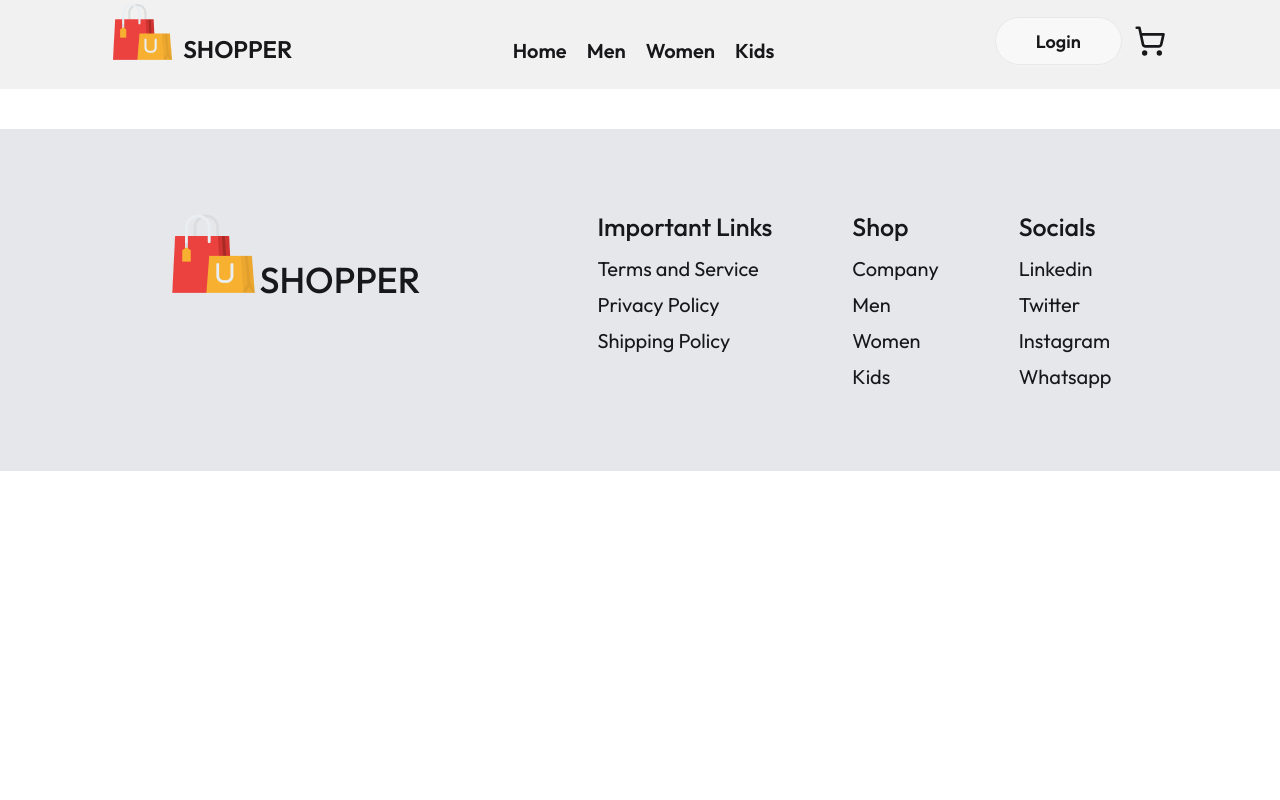
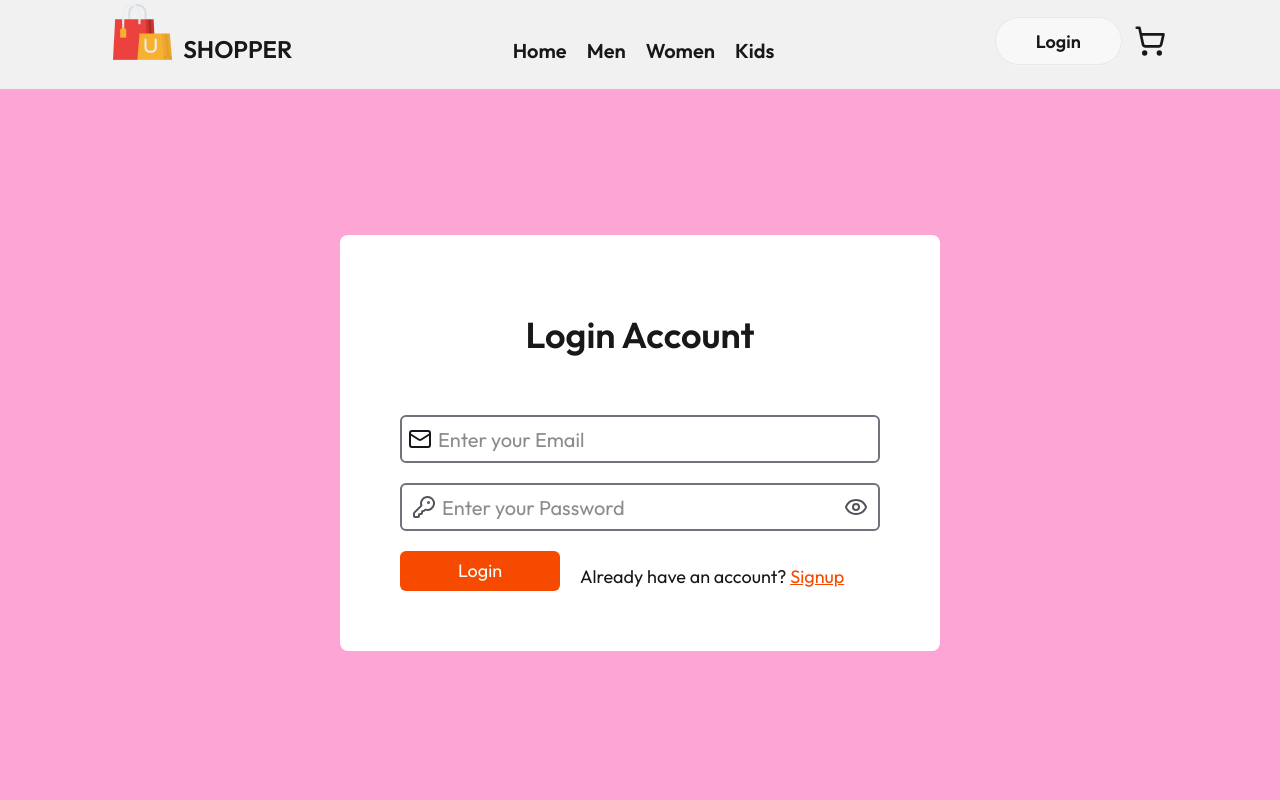
Before and after one commit to codedinpeace/E-Commerce-Store, a React (Vite) app in the folder frontend/: page /Login in a window 1280 px wide. Shown: the top 800 px of the page. Built offline with nearby package versions, Linux system fonts and the light colour scheme; no server answers; the HTML template or start-up script is replaced by a standard one; a web font is replaced by a local one.

Commit message:
Full Auth System completed

```diff
--- a/frontend/src/App.jsx
+++ b/frontend/src/App.jsx
@@ -1,8 +1,9 @@
-import React, { Suspense, lazy } from "react";
-import { Route, Routes, useLocation } from "react-router-dom";
+import React, { Suspense, lazy, useEffect } from "react";
+import { Route, Routes, useLocation} from "react-router-dom";
 import Navbar from "./Components/Navbar";
 const Footer = lazy(()=> import("./Components/Footer"));
 import { Toaster } from "react-hot-toast";
+import { useAuthStore } from "./States/authStore";
 
 // Lazy imports for route-based code splitting
 const LandingPage = lazy(() => import("./Pages/LandingPage"));
@@ -14,8 +15,15 @@ const Signup = lazy(() => import("./Pages/Signup"));
 const Login = lazy(() => import("./Pages/Login"));
 const AdminPage = lazy(() => import("./Pages/AdminPage"));
 const ProductPage = lazy(() => import("./Components/ProductPage"));
+const ProfileSection = lazy(() => import("./Components/ProfileSection"));
 
 const App = () => {
+
+  const {isLoggedIn, Check} = useAuthStore()
+
+  useEffect(()=>{
+    Check()
+  }, [])
 
   const location = useLocation()
   const hideFooterRoutes = ["/login", "/signup"]
@@ -31,11 +39,12 @@ const App = () => {
           <Route path="/Men" element={<Men />} />
           <Route path="/Women" element={<Women />} />
           <Route path="/Kids" element={<Kids />} />
-          <Route path="/Cart" element={<Cart />} />
-          <Route path="/AdminPage" element={<AdminPage />} />
+          <Route path="/Cart" element={ isLoggedIn ?  <Cart /> : <Signup />} />
+          <Route path="/AdminPage" element={isLoggedIn ? <AdminPage /> : <Signup />} />
           <Route path="/product/:id" element={<ProductPage />} />
-        <Route path="/Signup" element={<Signup />} />
-        <Route path="/Login" element={<Login />} />
+        <Route path="/Signup" element={isLoggedIn ? <LandingPage /> : <Signup />} />
+        <Route path="/Login" element={isLoggedIn ? <LandingPage /> : <Login />} />
+        <Route path ="/profile" element={isLoggedIn ? <ProfileSection /> : <Login />}/>
         </Routes>
       </Suspense>
 
--- a/frontend/src/Components/Navbar.jsx
+++ b/frontend/src/Components/Navbar.jsx
@@ -4,8 +4,10 @@ import logo from '../assets/Assets/Frontend_Assets/logo.png'
     import { ShoppingCart, Menu, X } from 'lucide-react'
     import gsap from 'gsap';
     import { useGSAP } from '@gsap/react';
+    import { useAuthStore } from '../States/authStore';
 
     const Navbar = () => {
+      const {isLoggedIn, authUser} = useAuthStore()
       const [visible, setVisible] = useState(false)
       const navbarRef = useRef(null)
 
@@ -53,11 +55,23 @@ const Navbar = () => {
               <Link to="/Kids" className='hover:text-gray-500'>Kids</Link>
             </div>
             <div className='flex items-center gap-2'>
+              {
+                isLoggedIn ? (
+                  <Link to="/profile">
+                  <div className="w-10 text-xl font-semibold h-10 rounded-full bg-gray-200 cursor-pointer flex items-center justify-center">
+          {/* {authUser?.name.split("")[0] || "U"} */}
+          <img src="https://png.pngtree.com/png-clipart/20190904/original/pngtree-user-cartoon-girl-avatar-png-image_4492903.jpg" alt="" />
+        </div>
+                  </Link>
+      ) : (
         <Link to="/login">
-            <button className='btn btn-xs rounded-full sm:btn-sm md:btn-md lg:btn-lg xl:px-10'>
+        <button className="btn btn-xs rounded-full sm:btn-sm md:btn-md lg:btn-lg xl:px-10">
           Login
         </button>
               </Link>
+      )
+    }
+
               <Link to="/cart">
                 <ShoppingCart className='w-10 h-8 cursor-pointer'/>
               </Link>
--- /dev/null
+++ b/frontend/src/Components/ProfileSection.jsx
@@ -0,0 +1,14 @@
+import React from 'react'
+import { useAuthStore } from '../States/authStore'
+
+const ProfileSection = () => {
+
+  const {authUser} = useAuthStore()
+  return (
+    <div>
+
+    </div>
+  )
+}
+
+export default ProfileSection
--- a/frontend/src/Pages/Login.jsx
+++ b/frontend/src/Pages/Login.jsx
@@ -1,12 +1,81 @@
 import React, {useState} from 'react'
+import { useAuthStore } from '../States/authStore'
+import {Mail, KeyRound, EyeClosed, Eye } from "lucide-react"
 
 const Login = () => {
+  const {isLoggingIn, Loginuser, } = useAuthStore()
+
+  const [authUser, setAuthUser] = useState({
+    name:"",
+    email:"",
+    password:"",
+  })
+
+  const[visiblePassword, setVisiblePassword] = useState(false)
+
+  const handleSubmit = (e) => {
+    e.preventDefault()
+    Loginuser(authUser)
+  }
+
+
+  function onEmailChange(e){
+    setAuthUser(prev=>({
+      ...prev,
+      email:e.target.value
+    }))
+  }
+
+  function onPasswordChange(e){
+    setAuthUser(prev=>({
+      ...prev,
+      password:e.target.value
+    }))
+  }
+
+  // console.log(authUser)
+
+
 
   return (
-    <div>
 
+
+    <div className="w-full bg-pink-300 overflow-x-hidden">
+      <form action="" onSubmit={handleSubmit} className='flex flex-col p-10  gap-5 justify-center items-center  mb-50'>
+        <div className='flex flex-col gap-5 mt-26.5 p-15 bg-[#ffff] rounded-lg'>
+      <div className='flex justify-center '>
+        <h1 className='text-4xl font-semibold mt-5 mb-10'>Login Account</h1>
+      </div>
+      <div>
+
+      <Mail className="ml-2 mt-3 absolute" />
+          <input type="email" onChange={onEmailChange} name='email' placeholder='Enter your Email' className='relative w-120 pl-9 h-12 rounded-md border-2 border-zinc-500 text-xl' />
+      </div>
+      <div className="relative w-120">
+  {/* Left icon */}
+  <KeyRound className="absolute left-3 top-1/2 -translate-y-1/2 text-zinc-600" />
+
+  {/* Input */}
+  <input
+    type={`${visiblePassword ? "text" : "password"}`}
+    onChange={onPasswordChange}
+    name="password"
+    placeholder="Enter your Password"
+    className="w-full pl-10 pr-10 h-12 rounded-md border-2 border-zinc-500 text-xl"
+  />
+
+  {/* Right icon */}
+  { visiblePassword ? <EyeClosed onClick={()=>{setVisiblePassword(false)}} className="absolute right-3 top-1/2 -translate-y-1/2 text-zinc-600 cursor-pointer"/> : <Eye onClick={()=>{setVisiblePassword(true)}} className="absolute right-3 top-1/2 -translate-y-1/2 text-zinc-600 cursor-pointer" />}
+</div>
+          <div className='flex  gap-5 items-end'  >
+          <button type='submit' className='w-40 h-10 rounded-md bg-orange-600 hover:bg-orange-700 cursor-pointer transition-all duration-150 text-white text-lg'>Login</button>
+          <p className='text-lg'>Already have an account? <a href="/signup" className='text-orange-600 underline underline-offset-1 text-lg'>Signup</a></p>
+          </div>
+        </div>
+      </form>
     </div>
   )
 }
 
+
 export default Login
--- a/frontend/src/States/authStore.js
+++ b/frontend/src/States/authStore.js
@@ -7,19 +7,57 @@ export const useAuthStore = create((set)=>({
         authUser:null,
         isLoggingIn:false,
         isSigningUp: false,
+        isLoggingIn: false,
+        isCheckingAuth:false,
 
             signUpUser: async (data) => {
                 try {
                     set({isSigningUp:true})
                     const response = await axiosInstance.post("/auth/signup", data)
-                set({authUser:response.data})
+                    const {name,email,password, token} = response.data
+                    set({authUser:{name,email,password}})
+                    localStorage.setItem({"token":token})
                     toast.success("Successfully signed up")
                     console.log("response: ", response.data)
+                    set({isLoggedIn:true})
                 } catch (error) {
                     toast.error("Something went wrong")
                     console.log(error)
                 } finally {
                     set({isSigningUp:false})
                 }
+                },
+                    Loginuser: async(data)=>{
+                        try {
+                            set({isLoggingIn : true})
+                            const response = await axiosInstance.post("/auth/login", data)
+                        set({authUser:response.data})
+                            set({isLoggedIn : true})
+                            toast.success("User logged in successfully")
+                        } catch (error) {
+                            toast.error("Something went wrong")
+                            console.log(error)
+                        } finally{
+                            set({isLoggingIn : false})
+                        }
+                    },
+                        Check : async() =>{
+                            try {
+                                set({isLoggingIn:true})
+                                set({isCheckingAuth:true})
+                                const response = await axiosInstance.post("/auth/check")
+                                set({
+                                    authUser:response.data,
+                                    isLoggedIn:true,
+                                    isLoggingIn:false
+                                })
+                                toast.success("Authentication check successfull")
+                            } catch (error) {
+                                toast.error("Something went wrong while checking authentication")
+                                console.log(error)
+                            } finally{
+                                set({isLoggingIn:false})
+                                set({isCheckingAuth:false})
+                            }
                         }
             }))
```
Also changed, not shown: 2 other files (tests, documents, lock files or other folders). Lines whose indentation alone changed are shown as unchanged.
